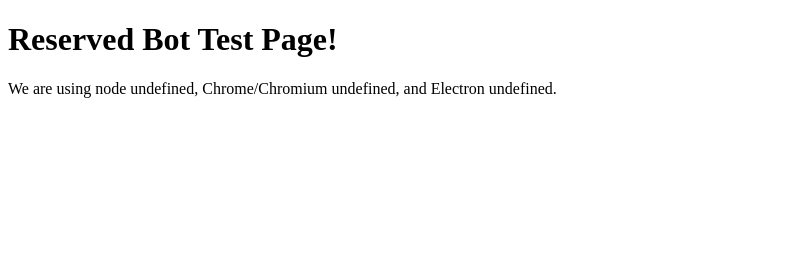
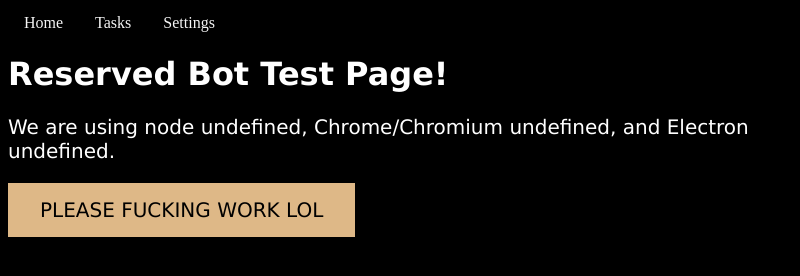
Before and after one commit to nichiluss/reservedsneakerbot, an Electron app: page index.html in a window 800 px wide. Drawn offline with Linux system fonts and the light colour scheme.

Commit message:
Add files via upload

```diff
--- a/index.html
+++ b/index.html
@@ -1,15 +1,68 @@
 <!DOCTYPE html>
     <html>
     <head>
+        <div class = "navbar">
+            <a href="#home">Home</a>
+            <a href="#tasks">Tasks</a>
+            <a href="#settings">Settings</a>
+        </div>
+        <div class="main">
+            <p>test</p>
+        </div>
+        <style>
+            .button {
+                background-color: burlywood;
+                border: none;
+                color: black;
+                padding: 15px 32px;
+                text-align: center;
+                text-decoration: dimgray;
+                display: inline-block;
+                font-size:16px;
+            }
+            .button:active {
+                background-color: bisque;
+                border: none;
+                color: black;
+                padding: 15px 32px;
+                text-align: center;
+                text-decoration: dimgray;
+                display: inline-block;
+                font-size:16px;
+            }
+            .navbar {
+                overflow: hidden;
+                background-color:black;
+                position:fixed;
+                top: 0;
+                width: 100%;
+            }
+            .navbar a {
+                float: left;
+                display: block;
+                color: whitesmoke;
+                text-align: center;
+                padding: 14px 16px;
+                text-decoration: none;
+            }
+            .navbar a:hover {
+                color:pink;
+            }
+        </style>
         <meta charset="UTF-8">
-        <title>Hello World!</title>
-        <!-- https://electronjs.org/docs/tutorial/security#csp-meta-tag -->
+        <title>Reserved Bot</title>
         <meta http-equiv="Content-Security-Policy" content="script-src 'self' 'unsafe-inline';" />
+        <link href="index.css" rel="stylesheet" type="text/css">
     </head>
-    <body>
-        <h1>Reserved Bot Test Page!</h1>
-        We are using node <script>document.write(process.versions.node)</script>,
-        Chrome/Chromium <script>document.write(process.versions.chrome)</script>,
-        and Electron <script>document.write(process.versions.electron)</script>.
+    <body style="background-color:black;">
+        <h1 style="font-family:'Lucida Sans', 'Lucida Sans Regular', 'Lucida Grande', 'Lucida Sans Unicode', Geneva, Verdana, sans-serif;color:white;">Reserved Bot Test Page!</h1>
+
+        <p style = "font-family:'Lucida Sans', 'Lucida Sans Regular', 'Lucida Grande', 'Lucida Sans Unicode', Geneva, Verdana, sans-serif;font-size:20px;font-style:Bold;color:white">
+            We are using node <script>document.write(process.versions.node)</script>,
+            Chrome/Chromium <script>document.write(process.versions.chrome)</script>,
+            and Electron <script>document.write(process.versions.electron)</script>.
+        </p>
+        <button class="button" style="font-family:'Lucida Sans', 'Lucida Sans Regular', 'Lucida Grande', 'Lucida Sans Unicode', Geneva, Verdana, sans-serif;font-size:20px;font-style:Bold;">PLEASE FUCKING WORK LOL</button>
+
     </body>
     </html>
```
